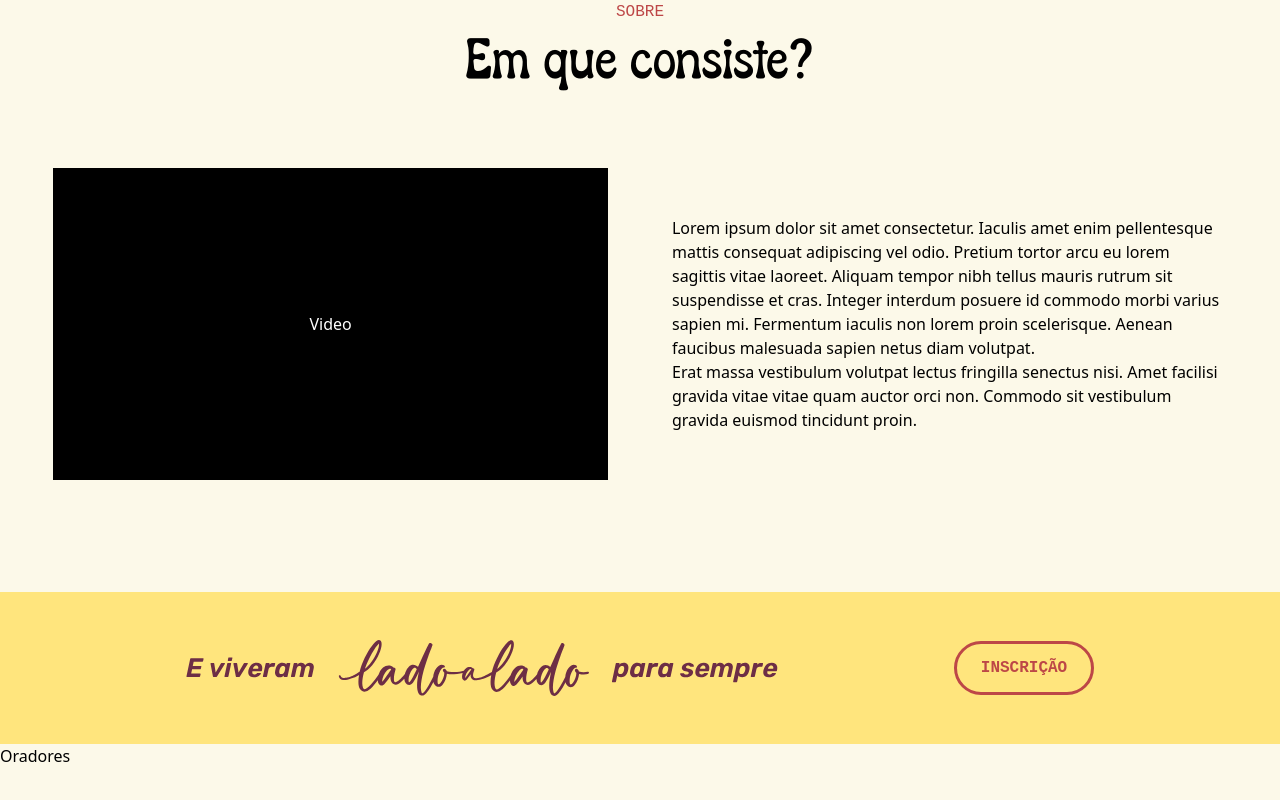
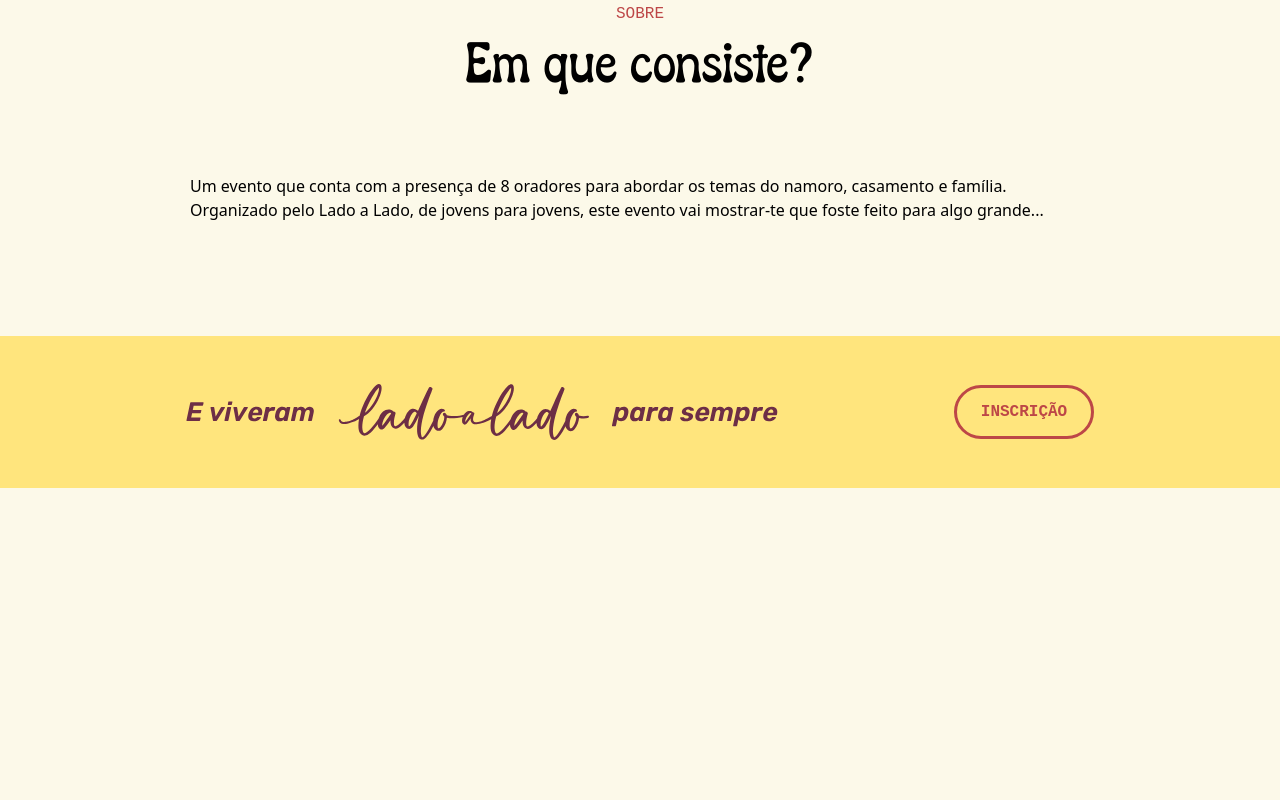
Before and after one commit to Lado-a-Lado/website, a SvelteKit app: page / in a window 1280 px wide. Shown: the part 948-1748 px from the top of the page. After the commit the page ends 1436 px from the top, so only its background shows below. Built offline with nearby package versions, Linux system fonts and the light colour scheme; a web font is replaced by a local one.

Commit message:
no placeholders

```diff
--- a/src/routes/+page.svelte
+++ b/src/routes/+page.svelte
@@ -16,28 +16,27 @@
         </div>
         <h1 class="fruits-delight text-black my-2 md:my-6 text-[45px] md:text-7xl">Feitos para amar</h1>
         <h2 class="rubik md:text-xl">LAL Talks</h2>
-        <button class="sign-up my-16 text-xl md:text-2xl"> RESERVA GRÁTIS AQUI </button>
+        <button class="sign-up my-16 text-xl md:text-2xl">RESERVA GRÁTIS AQUI</button>
     </div>
 
     <img class="huge-logo absolute top-20 md:top-0 -right-[25%] w-[120%] md:w-full max-w-none max-h-[40%] md:max-h-[80%]"
          src="/img/logo-hands.svg" alt="Desenho de mãos dadas"/>
 </section>
 
-<section id="sobre" class="h-svh min-h-96 md:h-auto md:gap-4 md:py-12 flex flex-col items-center justify-evenly">
+<section id="sobre"
+         class="h-svh max-h-[500px] md:max-h-none min-h-96 md:h-auto md:gap-4 md:py-12 flex flex-col items-center justify-evenly">
     <h1 class="color-red mono">SOBRE</h1>
     <h2 class="fruits-delight text-3xl md:text-4xl xl:text-5xl">Em que consiste?</h2>
-    <div class="flex flex-col md:flex-row items-center gap-16 w-11/12 my-8 md:my-16">
-        <div class="w-full md:w-9/12">
-            <div class="bg-black aspect-video"><span class="text-white w-full h-full items-center flex justify-center">
-                Video</span></div>
-        </div>
-        <div class="w-full md:w-9/12">
-            <p>Lorem ipsum dolor sit amet consectetur. Iaculis amet enim pellentesque mattis consequat adipiscing vel
-                odio. Pretium tortor arcu eu lorem sagittis vitae laoreet. Aliquam tempor nibh tellus mauris rutrum sit
-                suspendisse et cras. Integer interdum posuere id commodo morbi varius sapien mi. Fermentum iaculis non
-                lorem proin scelerisque. Aenean faucibus malesuada sapien netus diam volutpat. </p>
-            <p> Erat massa vestibulum volutpat lectus fringilla senectus nisi. Amet facilisi gravida vitae vitae quam
-                auctor orci non. Commodo sit vestibulum gravida euismod tincidunt proin. </p>
+    <div class="flex flex-col md:flex-row items-center justify-center gap-16 w-11/12 my-8 md:my-16">
+        <!--        <div class="w-full md:w-9/12">-->
+        <!--            <div class="bg-black aspect-video"><span class="text-white w-full h-full items-center flex justify-center">-->
+        <!--                Video</span></div>-->
+        <!--        </div>-->
+        <div class="w-full md:w-[900px]">
+            <p>Um evento que conta com a presença de 8 oradores para abordar os temas do namoro, casamento e
+                família.</p>
+            <p>Organizado pelo Lado a Lado, de jovens para jovens, este evento vai mostrar-te que foste feito para algo
+                grande...</p>
         </div>
     </div>
     <button class="sign-up block md:hidden self-start ml-5">INSCRIÇÃO</button>
@@ -47,10 +46,6 @@
     <img class="w-full scale-110 md:w-1/2 md:mr-44 md:scale-100" src="/img/lado-a-lado-frase.svg"
          alt="E viveram lado a lado para sempre"/>
     <button class="sign-up hidden md:block">INSCRIÇÃO</button>
-</section>
-
-<section id="oradores" class="h-svh">
-    <p>Oradores</p>
 </section>
 
 <style lang="scss">
--- a/src/routes/Header.svelte
+++ b/src/routes/Header.svelte
@@ -1,8 +1,20 @@
 <script lang="ts">
-  import {writable} from "svelte/store";
-  import {onMount} from "svelte";
+  import {derived, writable} from "svelte/store";
+  import {onDestroy, onMount} from "svelte";
 
   const scrollHeight = writable(0);
+
+  const opacity = derived(scrollHeight, ($scroll) => {
+    //todo
+  });
+
+  const unsubscribe = scrollHeight.subscribe(scroll => {
+    //todo
+    // const headerElem = document.querySelector('header');
+    // if (!headerElem)
+    //   return;
+    // headerElem.style.opacity = String(scroll / 10);
+  });
 
   const updateScrollHeight = () => {
     const maxHeight = document.body.scrollHeight - window.innerHeight;
@@ -10,6 +22,7 @@
   };
 
   onMount(() => updateScrollHeight());
+  onDestroy(unsubscribe);
 </script>
 
 <svelte:window on:scroll={updateScrollHeight}/>
```
